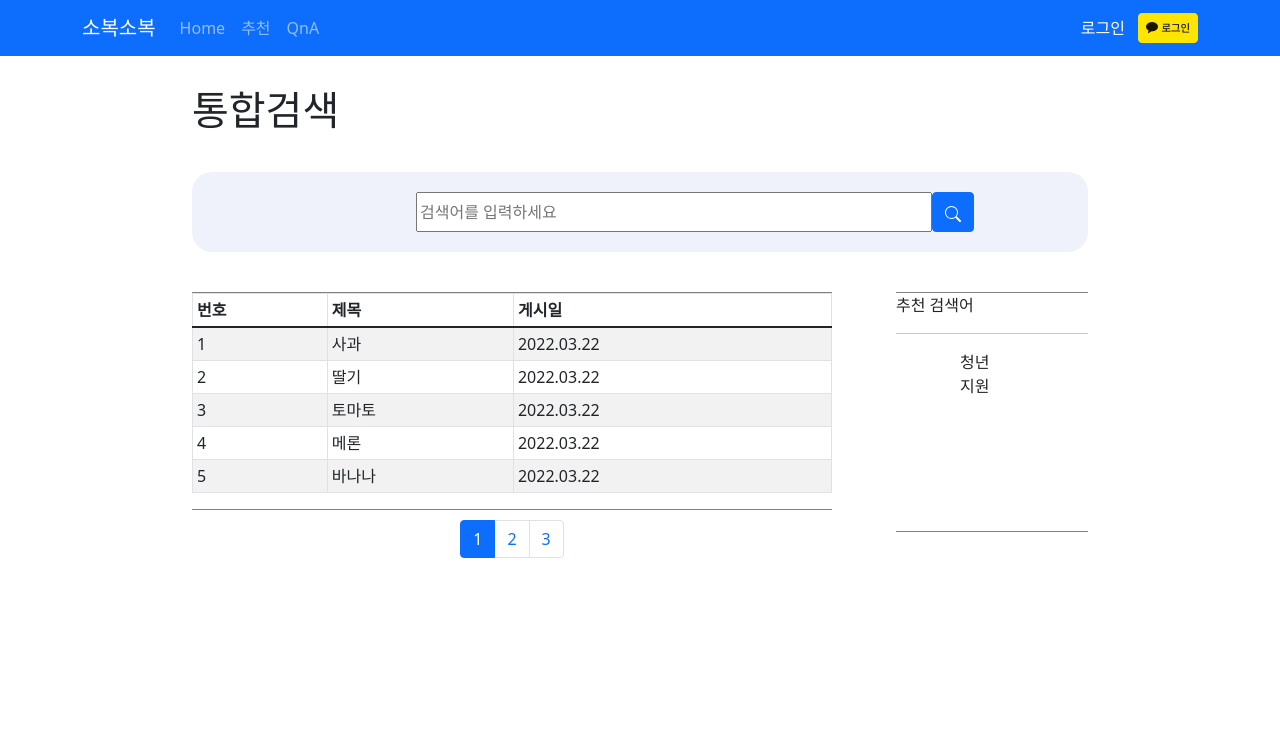
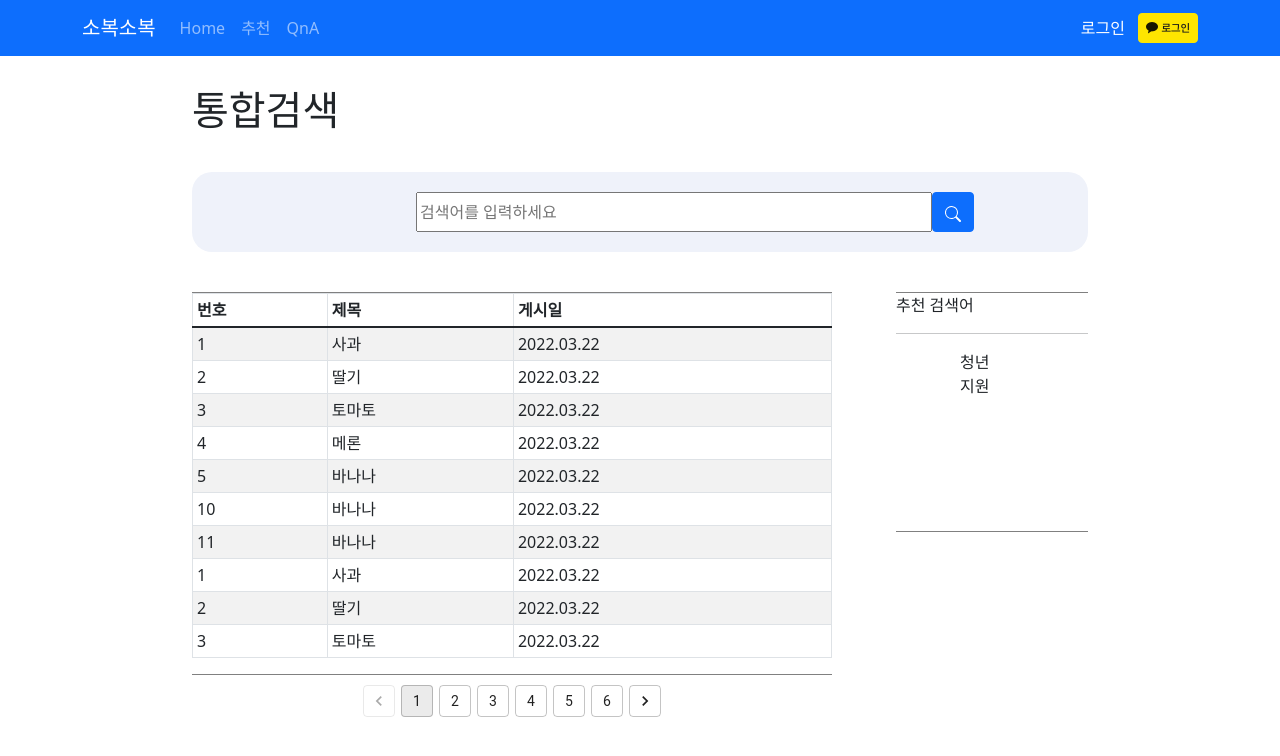
Before and after one commit to seongbiny/soboksobok, a React (Create React App) app in the folder frontend/: page /search in a window 1280 px wide. Shown: the top 756 px of the page. Built offline with nearby package versions, Linux system fonts and the light colour scheme; no server answers.

Commit message:
feat: pagination 완성

```diff
--- a/frontend/src/components/Search/Pagination.js
+++ /dev/null
@@ -1,30 +0,0 @@
-import React from "react";
-import _ from "lodash";
-
-const Pagination = props => {
-  const { itemsCount, pageSize, currentPage, onPageChange } = props;
-  const pageCount = Math.ceil(itemsCount / pageSize);
-
-  if (pageCount === 1) return null;
-
-  const pages = _.range(1, pageCount + 1);
-
-  return (
-    <nav>
-      <ul className="pagination">
-        {pages.map(page => (
-          <li
-            key={page}
-            className={page === currentPage ? "page-item active" : "page-item"}
-            style={{ cursor: "pointer" }}
-          >
-            <a className="page-link" onClick={() => onPageChange(page)}>
-              {page}
-            </a>
-          </li>
-        ))}
-      </ul>
-    </nav>
-  );
-};
-export default Pagination;
--- /dev/null
+++ b/frontend/src/components/Search/PaginationBtn.js
@@ -0,0 +1,26 @@
+import React from "react";
+import _ from "lodash";
+import Pagination from "@mui/material/Pagination";
+import Stack from "@mui/material/Stack";
+
+const PaginationBtn = props => {
+  const { itemsCount, pageSize, currentPage, onPageChange } = props;
+  // 각각 복지목록 개수, 한 페이지에 보여줄 데이터개수,
+  const pageCount = Math.ceil(itemsCount / pageSize); // 몇 페이지가 필요한지 계산
+
+  if (pageCount === 1) return null; // 1페이지 뿐이라면 페이지네이션 안보이게
+
+  const pages = _.range(1, pageCount + 1); // 마지막 페이지에 보여줄 컨텐츠를 위해 +1
+
+  return (
+    <Stack spacing={2}>
+      <Pagination
+        count={pageCount}
+        variant="outlined"
+        shape="rounded"
+        onClick={e => onPageChange(e.target.textContent)}
+      />
+    </Stack>
+  );
+};
+export default PaginationBtn;
--- a/frontend/src/components/Search/ResultBoard.js
+++ b/frontend/src/components/Search/ResultBoard.js
@@ -1,10 +1,8 @@
 import React, { useEffect, useState } from "react";
 import styled from "styled-components";
-// import Pagination from "@mui/material/Pagination";
-import Stack from "@mui/material/Stack";
 import Table from "react-bootstrap/Table";
-import axios from "axios";
-import Pagination from "./Pagination";
+import Axios from "../../api.js";
+import PaginationBtn from "./PaginationBtn";
 import { paginate } from "./paginate";
 
 const StyledBoard = styled.div`
@@ -24,8 +22,28 @@ const StyledTable = styled.div`
 `;
 
 function ResultBoard() {
+  const word = "청년";
+  useEffect(() => {
+    Axios.get(`/api/welfare/search/${word}}`, {
+      contentType: "application/json; charset=utf-8;",
+    })
+      .then(res => {
+        console.log(res.data);
+      })
+      .catch(err => {
+        console.log(err);
+      });
+    console.log(`/api/welfare/search/${word}`);
+  }, []);
   const getData = () => {
     const welfares = [
+      { index: 1, title: "사과", date: "2022.03.22" },
+      { index: 2, title: "딸기", date: "2022.03.22" },
+      { index: 3, title: "토마토", date: "2022.03.22" },
+      { index: 4, title: "메론", date: "2022.03.22" },
+      { index: 5, title: "바나나", date: "2022.03.22" },
+      { index: 10, title: "바나나", date: "2022.03.22" },
+      { index: 11, title: "바나나", date: "2022.03.22" },
       { index: 1, title: "사과", date: "2022.03.22" },
       { index: 2, title: "딸기", date: "2022.03.22" },
       { index: 3, title: "토마토", date: "2022.03.22" },
@@ -37,19 +55,57 @@ function ResultBoard() {
       { index: 9, title: "바나나", date: "2022.03.22" },
       { index: 10, title: "바나나", date: "2022.03.22" },
       { index: 11, title: "바나나", date: "2022.03.22" },
+      { index: 1, title: "사과", date: "2022.03.22" },
+      { index: 2, title: "딸기", date: "2022.03.22" },
+      { index: 3, title: "토마토", date: "2022.03.22" },
+      { index: 4, title: "메론", date: "2022.03.22" },
+      { index: 5, title: "바나나", date: "2022.03.22" },
+      { index: 6, title: "바나나", date: "2022.03.22" },
+      { index: 7, title: "바나나", date: "2022.03.22" },
+      { index: 8, title: "바나나", date: "2022.03.22" },
+      { index: 9, title: "바나나", date: "2022.03.22" },
+      { index: 10, title: "바나나", date: "2022.03.22" },
+      { index: 11, title: "바나나", date: "2022.03.22" },
+      { index: 1, title: "사과", date: "2022.03.22" },
+      { index: 2, title: "딸기", date: "2022.03.22" },
+      { index: 4, title: "메론", date: "2022.03.22" },
+      { index: 5, title: "바나나", date: "2022.03.22" },
+      { index: 6, title: "바나나", date: "2022.03.22" },
+      { index: 7, title: "바나나", date: "2022.03.22" },
+      { index: 8, title: "바나나", date: "2022.03.22" },
+      { index: 9, title: "바나나", date: "2022.03.22" },
+      { index: 10, title: "바나나", date: "2022.03.22" },
+      { index: 11, title: "바나나", date: "2022.03.22" },
+      { index: 1, title: "사과", date: "2022.03.22" },
+      { index: 2, title: "딸기", date: "2022.03.22" },
+      { index: 3, title: "토마토", date: "2022.03.22" },
+      { index: 4, title: "메론", date: "2022.03.22" },
+      { index: 9, title: "바나나", date: "2022.03.22" },
+      { index: 10, title: "바나나", date: "2022.03.22" },
+      { index: 11, title: "바나나", date: "2022.03.22" },
+      { index: 1, title: "사과", date: "2022.03.22" },
+      { index: 2, title: "딸기", date: "2022.03.22" },
+      { index: 3, title: "토마토", date: "2022.03.22" },
+      { index: 4, title: "메론", date: "2022.03.22" },
+      { index: 5, title: "바나나", date: "2022.03.22" },
+      { index: 6, title: "바나나", date: "2022.03.22" },
+      { index: 7, title: "바나나", date: "2022.03.22" },
+      { index: 6, title: "바나나", date: "2022.03.22" },
+      { index: 7, title: "바나나", date: "2022.03.22" },
     ];
     return welfares;
   };
   const [welfares, setWelfares] = useState({
     data: getData(),
-    pageSize: 5,
-    currentPage: 1,
+    pageSize: 10, // 한 페이지에 보여줄 데이터 개수
+    currentPage: 1, // 현재 활성화된 페이지 위치
   });
   const handlePageChange = page => {
     setWelfares({ ...welfares, currentPage: page });
+    console.log(page);
   };
   const { data, pageSize, currentPage } = welfares;
-  const pagedWelfares = paginate(data, currentPage, pageSize);
+  const pagedWelfares = paginate(data, currentPage, pageSize); // 페이지 별로 데이터가 속한 배열을 얻어옴
 
   const { length: count } = welfares.data;
   if (count === 0) {
@@ -78,10 +134,7 @@ function ResultBoard() {
         </Table>
       </StyledTable>
       <StyledPage>
-        {/* <Stack spacing={2}>
-          <Pagination count={10} color="primary" />
-        </Stack> */}
-        <Pagination
+        <PaginationBtn
           itemsCount={count}
           pageSize={pageSize}
           currentPage={currentPage}
--- a/frontend/src/components/Search/paginate.js
+++ b/frontend/src/components/Search/paginate.js
@@ -1,7 +1,11 @@
+// 페이지 별로 다른 데이터들을 보여줘야 한다.
+// lodash를 사용하여 배열을 잘라 각 페이지 별로 아이템이 속한 배열을 얻어온다.
+
 import _ from "lodash";
 
 export function paginate(items, pageNumber, pageSize) {
-  const startIndex = (pageNumber - 1) * pageSize;
+  const startIndex = (pageNumber - 1) * pageSize; // 자를 배열의 시작점
 
   return _(items).slice(startIndex).take(pageSize).value();
+  // 시작점부터 배열을 자르되, pageSize만큼의 배열을 취함. lodash wrapper 객체를 regular배열로 변환
 }
--- a/frontend/src/pages/WelfareSearch.jsx
+++ b/frontend/src/pages/WelfareSearch.jsx
@@ -6,18 +6,6 @@ import Keyword from '../components/Search/Keyword';
 import axios from 'axios';
 
 function Search(){
-    const keyword = '';
-
-    useEffect(()=>{
-        axios.get(`http://localhost:8080/api/welfare/search/${keyword}`)
-            .then((res) => {
-                console.log(res.data)
-            })
-            .catch((err) => {
-                console.log(err)
-            })
-    },[])
-
     return(
         <StyledContainer>
             <h1>통합검색</h1>
```
